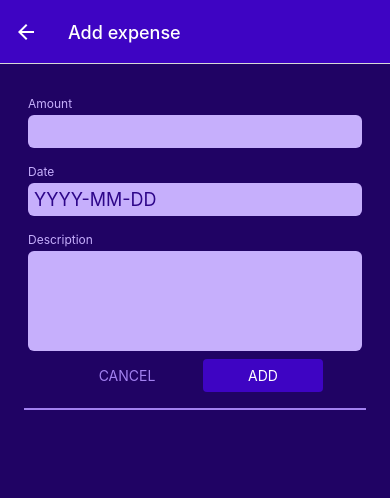
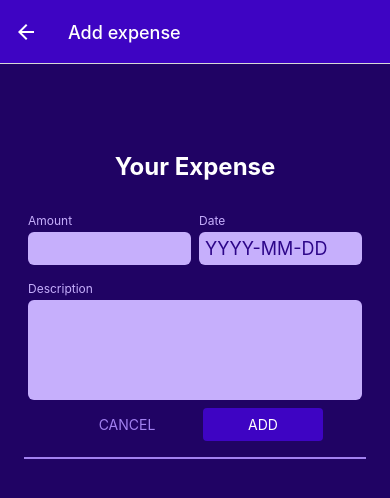
Before and after one commit to xorbun/StonksApp, a React Native app: screen /ManageExpenses in a window 390 px wide. Shown: the top 498 px of the page. Built offline with nearby package versions, Linux system fonts and the light colour scheme.

Commit message:
expendeForm
you can now add a new expense or edit

```diff
--- a/components/ManageExpense/ExpenseForm.js
+++ b/components/ManageExpense/ExpenseForm.js
@@ -1,28 +1,85 @@
+import { useState } from "react"
 import InputComp from "./Input"
-import { View } from "react-native"
+import { View,StyleSheet,Text } from "react-native"
+import Button from "../UI/Button"
 
-
-const ExpenseForm=()=>{
-    const amountChangeHandler=()=>{
-
+const ExpenseForm=({submitButtonLabel,onCancel,onSubmit})=>{
+    const [inputValue,setInputValue]=useState({
+        amount:'',
+        date:'',
+        description:''
+    })
+    const inputChangeHandler=(inputIdentifier,enteredValue)=>{
+        setInputValue((currentInputValues)=>{
+            return {
+                ...currentInputValues,
+                [inputIdentifier]:enteredValue
+            }
+        })
+    }
+    const submitHandler=()=>{
+        const expenseData={
+            amount:+inputValue.amount,
+            date:new Date(inputValue.date),
+            description:inputValue.description
+        };
+        onSubmit(expenseData)
     }
     return(
-        <View>
-           <InputComp label='Amount' textInputConfig={{
-            keyboardType:'decimal-pad',
-            onChangeText:amountChangeHandler,
-           }}/>
-           <InputComp label='Date' textInputConfig={{
-            placeholder:'YYYY-MM-DD',
-            maxLength:10,
-            onChangeText:()=>{}
-           }}/>
+        <View style={styles.form}>
+            <Text style={styles.title}>Your Expense</Text>
+            <View style={styles.amountDateContainer}>
+                <InputComp style={styles.rowInputStyle} label='Amount' textInputConfig={{
+                    keyboardType:'decimal-pad',
+                    onChangeText:inputChangeHandler.bind(this, 'amount'),
+                    value:inputValue.amount
+                }}/>
+                <InputComp style={styles.rowInputStyle} label='Date' textInputConfig={{
+                    placeholder:'YYYY-MM-DD',
+                    maxLength:10,
+                    onChangeText:inputChangeHandler.bind(this, 'date'),
+                    value:inputValue.date
+                }}/>
+           </View>
            <InputComp label='Description' textInputConfig={{
             multiline:true,
             //autoCorrect:false, imposta tutte le parole con la lettera maiuscola. di default è settata su true
             //autoCapitalize:'characters' è possibile dichiarare quale tipologia di parola si vuole settare la lettera maiuscola
+            onChangeText:inputChangeHandler.bind(this, 'description'),
+                    value:inputValue.description
            }}/>
+           <View style={styles.buttonContainer}>
+                <Button style={styles.button} mode='flat' onPress={onCancel}>CANCEL</Button>
+                <Button style={styles.button}  onPress={submitHandler}>{submitButtonLabel}</Button>
+            </View>
         </View>
     )
 }
 export default ExpenseForm
+const styles=StyleSheet.create({
+    form:{
+        marginTop:40
+    },
+    title:{
+        fontSize:24,
+        fontWeight:'bold',
+        color:'white',
+        textAlign:'center',
+        marginVertical:24
+    },
+    amountDateContainer:{
+        flexDirection:'row',
+        justifyContent:'space-between'
+    },
+    rowInputStyle:{
+        flex:1,
+    },
+    buttonContainer:{
+        flexDirection:'row',
+        justifyContent:'center'
+    },
+    button:{
+        minWidth:120,
+        marginHorizontal:8
+    },
+})
--- a/components/ManageExpense/Input.js
+++ b/components/ManageExpense/Input.js
@@ -1,13 +1,13 @@
 import { TextInput,View,Text,StyleSheet } from "react-native"
 import { GlobalStyles } from "../../costants/styles"
 
-const InputComp=({label,textInputConfig})=>{
+const InputComp=({label,style,textInputConfig})=>{
     const inputStyle=[styles.input]
     if( textInputConfig && textInputConfig.multiline){
         inputStyle.push(styles.inputMultiline)
     }
     return(
-        <View style={styles.inputContainer}>
+        <View style={[styles.inputContainer,style]}>
             <Text style={styles.label}>{label}</Text>
             <TextInput style={inputStyle} {...textInputConfig}/>
         </View>
@@ -15,9 +15,11 @@ const InputComp=({label,textInputConfig})=>{
 }
 export default InputComp
 const styles=StyleSheet.create({
+
     inputContainer:{
         marginHorizontal:4,
         marginVertical:8,
+
     },
     label:{
         fontSize:12,
@@ -29,11 +31,13 @@ const styles=StyleSheet.create({
         color:GlobalStyles.colors.primary700,
         padding:6,
         borderRadius:6,
-        fontSize:18
+        fontSize:18,
+
     },
     inputMultiline:{
         minHeight:100,
         textAlignVertical:'top',
+
     },
 
 })
--- a/screen/ManageExpense.js
+++ b/screen/ManageExpense.js
@@ -21,12 +21,12 @@ const ManageExpense=({route,navigation})=>{
     const cancelHandler=()=>{
         navigation.goBack();
     }
-    const confirmHandler=()=>{
+    const confirmHandler=(expenseData)=>{
         if(isEdited){
-            expenseCtx.updateExpense(editedExpenseId,{description:'Test',amount:12.99,date:new Date('2024-04-11')})
+            expenseCtx.updateExpense(editedExpenseId,expenseData)
         }
         else{
-            expenseCtx.addExpense({description:'Test',amount:12.99,date:new Date()})
+            expenseCtx.addExpense(expenseData)
         }
         navigation.goBack();
     }
@@ -37,11 +37,8 @@ const ManageExpense=({route,navigation})=>{
     },[navigation, isEdited])
     return(
         <View style={styles.container}>
-            <ExpenseForm/>
-            <View style={styles.buttonContainer}>
-                <Button style={styles.button} mode='flat' onPress={cancelHandler}>CANCEL</Button>
-                <Button style={styles.button}  onPress={confirmHandler}>{isEdited ? 'UPDATE':'ADD'}</Button>
-            </View>
+            <ExpenseForm submitButtonLabel={isEdited ? 'UPDATE':'ADD'} onCancel={cancelHandler}onSubmit={confirmHandler}/>
+
             <View style={styles.deleteButton}>
                 {isEdited && <IconButton icon='trash' color={GlobalStyles.colors.error500} onPress={deleteHandler}/>}
             </View>
@@ -58,14 +55,7 @@ const styles=StyleSheet.create({
         padding:24,
         backgroundColor:GlobalStyles.colors.primary800
     },
-    buttonContainer:{
-        flexDirection:'row',
-        justifyContent:'center'
-    },
-    button:{
-        minWidth:120,
-        marginHorizontal:8
-    },
+
    deleteButton:{
     alignItems:'center',
     paddingTop:8,
```
